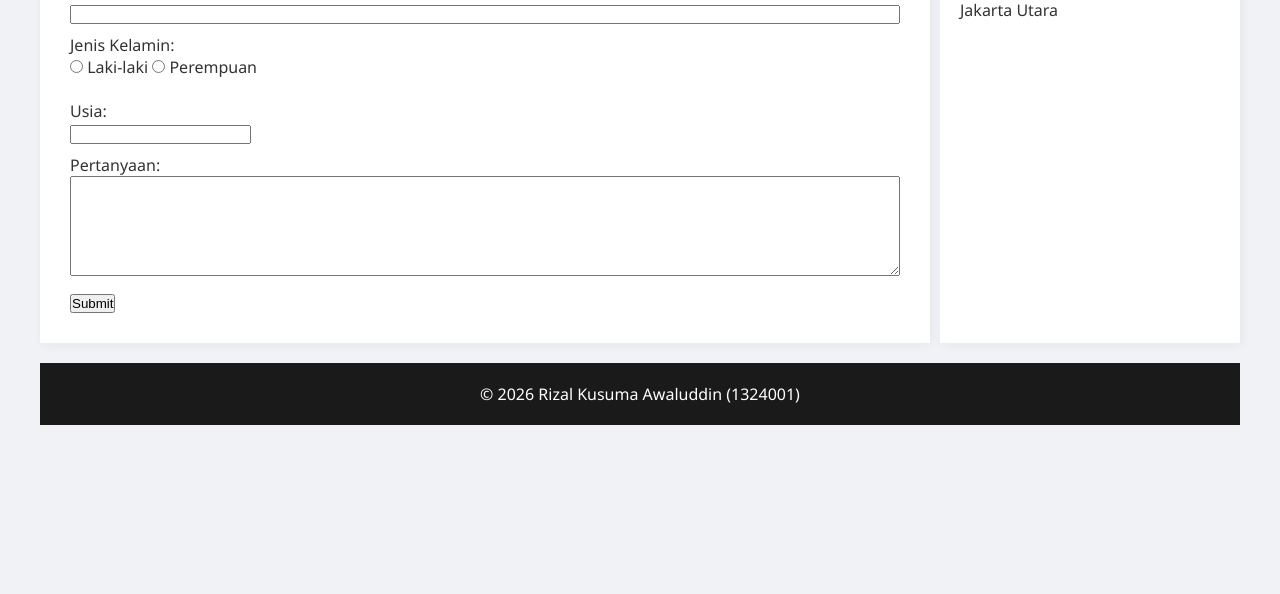
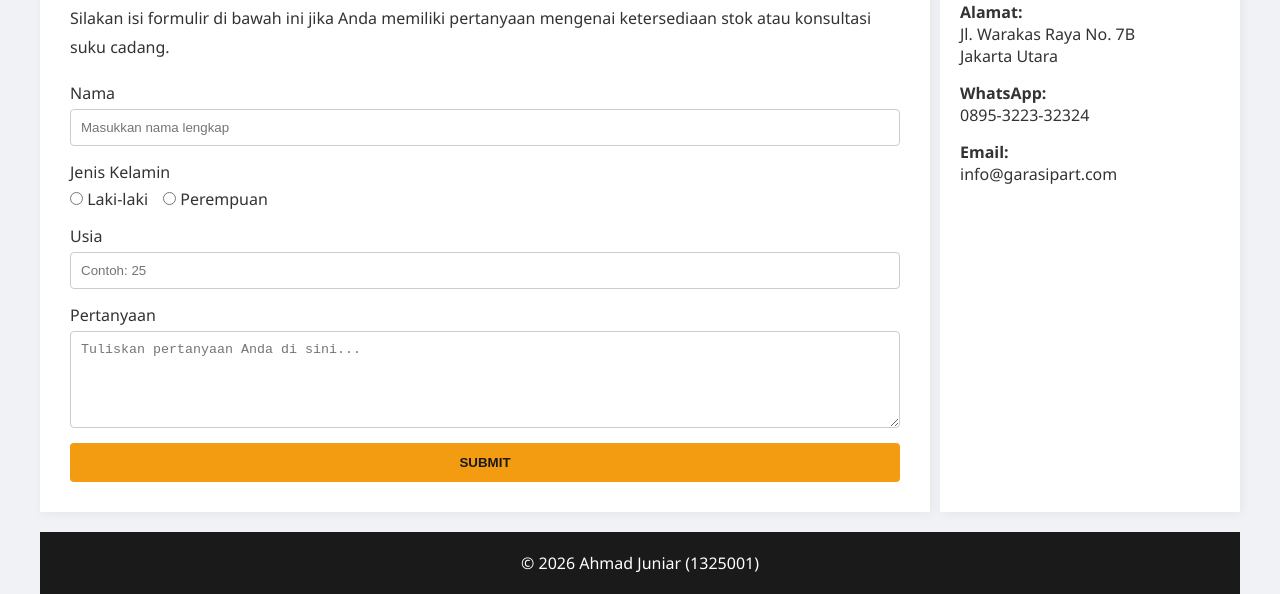
Before and after one commit to RizalAwal/Website-Garasi-Part, a plain HTML site: page contactus.html in a window 1280 px wide. Shown: the part 330-924 px from the top of the page. Before the commit the page ends 800 px from the top, so only its background shows below. Drawn offline with Linux system fonts and the light colour scheme.

Commit message:
Update contactus.html

```diff
--- a/contactus.html
+++ b/contactus.html
@@ -2,13 +2,57 @@
 <html lang="id">
 <head>
     <meta charset="UTF-8">
+    <meta name="viewport" content="width=device-width, initial-scale=1.0">
     <title>Contact Us - Garasi Part</title>
     <link rel="stylesheet" href="style1.css">
+    <style>
+        /* Styling khusus untuk form agar terlihat rapi */
+        .contact-form {
+            display: flex;
+            flex-direction: column;
+            gap: 15px;
+            margin-top: 20px;
+        }
+        .form-group {
+            display: flex;
+            flex-direction: column;
+            gap: 5px;
+        }
+        .contact-form input[type="text"],
+        .contact-form input[type="number"],
+        .contact-form textarea {
+            padding: 10px;
+            border: 1px solid #ccc;
+            border-radius: 4px;
+            width: 100%;
+        }
+        .radio-group {
+            display: flex;
+            gap: 15px;
+            align-items: center;
+        }
+        .btn-submit {
+            background-color: #f39c12;
+            color: #1a1a1a;
+            padding: 12px;
+            border: none;
+            border-radius: 4px;
+            font-weight: bold;
+            cursor: pointer;
+            text-transform: uppercase;
+            transition: 0.3s;
+        }
+        .btn-submit:hover {
+            background-color: #e67e22;
+        }
+    </style>
 </head>
 <body>
+
 <div class="grid-container">
     <header>
         <h1>GARASI PART</h1>
+        <p>Solusi Suku Cadang Otomotif Terpercaya</p>
     </header>
 
     <nav>
@@ -18,33 +62,54 @@
     </nav>
 
     <main>
-    <h2>Hubungi Kami</h2>
-    <form action="#">
-      <label>Nama:</label><br>
-      <input type="text" name="nama" style="width: 100%; margin-bottom: 10px;"><br>
+        <h2>Contact Us</h2>
+        <p>Silakan isi formulir di bawah ini jika Anda memiliki pertanyaan mengenai ketersediaan stok atau konsultasi suku cadang.</p>
 
-      <label>Jenis Kelamin:</label><br>
-      <input type="radio" name="jk" value="L"> Laki-laki
-      <input type="radio" name="jk" value="P"> Perempuan <br><br>
+        <form class="contact-form" action="#">
+            <div class="form-group">
+                <label for="nama">Nama</label>
+                <input type="text" id="nama" name="nama" placeholder="Masukkan nama lengkap" required>
+            </div>
 
-      <label>Usia:</label><br>
-      <input type="number" name="usia" style="margin-bottom: 10px;"><br>
+            <div class="form-group">
+                <label>Jenis Kelamin</label>
+                <div class="radio-group">
+                    <label><input type="radio" name="jk" value="Laki-laki" required> Laki-laki</label>
+                    <label><input type="radio" name="jk" value="Perempuan"> Perempuan</label>
+                </div>
+            </div>
 
-      <label>Pertanyaan:</label><br>
-      <textarea name="pertanyaan" style="width: 100%; height: 100px; margin-bottom: 10px;"></textarea><br>
+            <div class="form-group">
+                <label for="usia">Usia</label>
+                <input type="number" id="usia" name="usia" min="17" placeholder="Contoh: 25">
+            </div>
 
-      <button type="submit">Submit</button>
+            <div class="form-group">
+                <label for="pertanyaan">Pertanyaan</label>
+                <textarea id="pertanyaan" name="pertanyaan" rows="5" placeholder="Tuliskan pertanyaan Anda di sini..." required></textarea>
+            </div>
+
+            <button type="submit" class="btn-submit">Submit</button>
         </form>
     </main>
 
     <aside>
-    <h3>Lokasi Toko</h3>
-    <p>Jl. Warakas Raya Gg. 2 No. 7B<br>Jakarta Utara</p>
+        <h3>Hubungi Kami</h3>
+        <p><strong>Alamat:</strong><br>
+        Jl. Warakas Raya No. 7B<br>
+        Jakarta Utara</p>
+
+        <p style="margin-top: 15px;"><strong>WhatsApp:</strong><br>
+        0895-3223-32324</p>
+
+        <p style="margin-top: 15px;"><strong>Email:</strong><br>
+        info@garasipart.com</p>
     </aside>
 
     <footer>
-    <p>&copy; 2026 Rizal Kusuma Awaluddin (1324001)</p>
+        <p>&copy; 2026 Ahmad Juniar (1325001)</p>
     </footer>
 </div>
+
 </body>
 </html>
```
Lines whose indentation alone changed are shown as unchanged.
